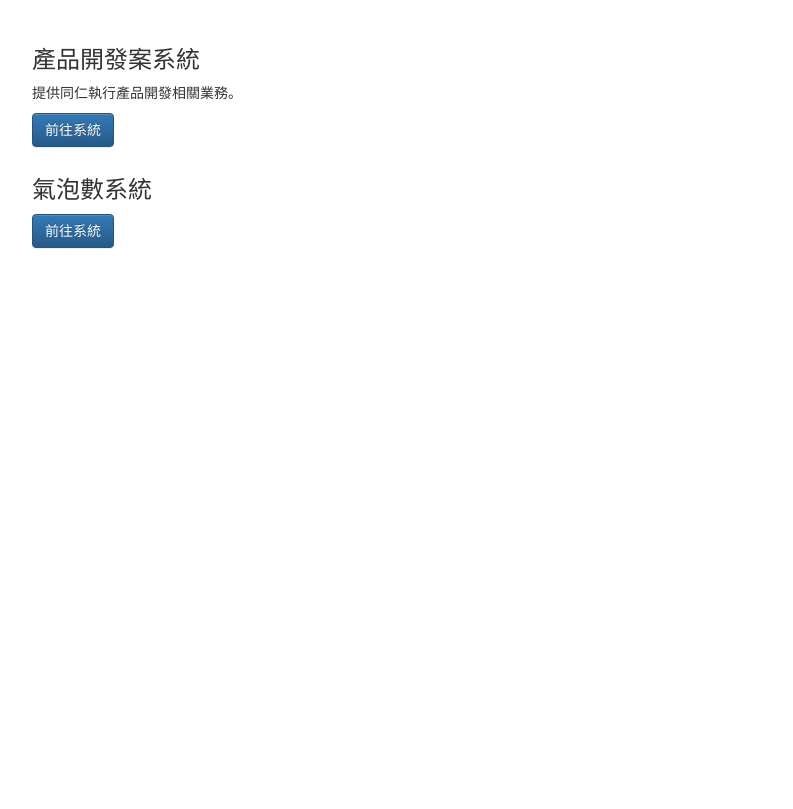
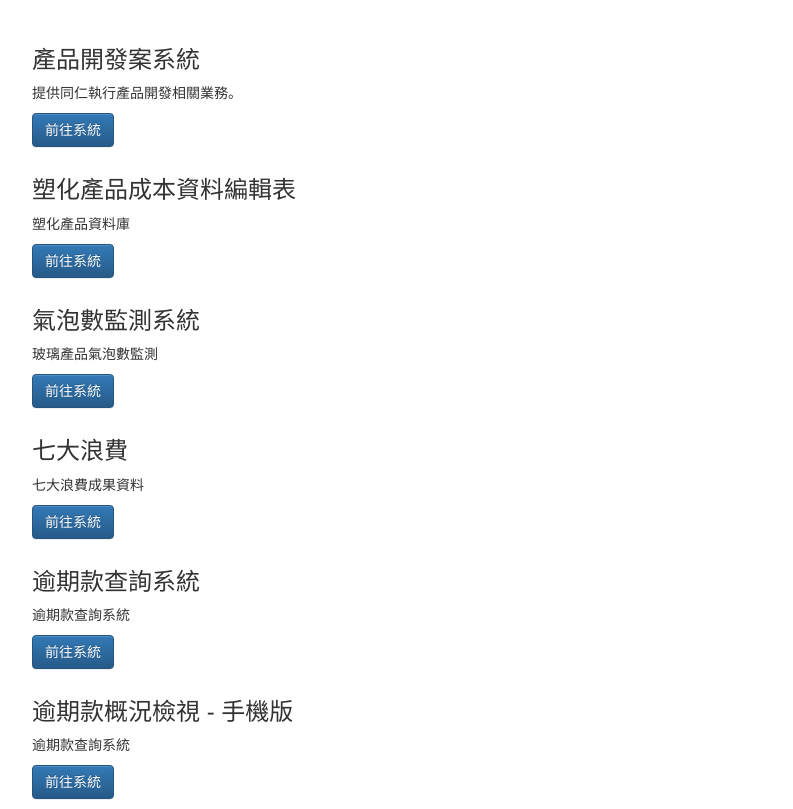
Before and after one commit to junior-upgi/portal, a plain HTML site: page index.html in a window 1280 px wide. Shown: the part 162-971 px from the top of the page, without its empty margins (243-1036 px from the left). Before the commit the page ends 800 px from the top, so only its background shows below. Drawn offline with nearby package versions, Linux system fonts and the light colour scheme.

Commit message:
added items

```diff
--- a/index.html
+++ b/index.html
@@ -28,7 +28,7 @@
             <h2>UNI-PRESIDENT GLASS INDUSTRIAL</h2>
         </div>
         <div class="row">
-            <div class="col-md-4">
+            <div class="col-md-5">
                 <h3>產品開發案系統</h3>
                 <p>提供同仁執行產品開發相關業務。</p>
                 <p>
@@ -37,10 +37,47 @@
             </div>
         </div>
         <div class="row">
+            <div class="col-md-5">
+                <h3>塑化產品成本資料編輯表</h3>
+                <p>塑化產品資料庫</p>
+                <p>
+                    <a href="http://upgi.ddns.net/productDatabase/plastic" class="btn btn-primary">前往系統</a>
+                </p>
+            </div>
+        </div>
+        <div class="row">
             <div class="col-md-4">
-                <h3>氣泡數系統</h3>
+                <h3>氣泡數監測系統</h3>
+                <p>玻璃產品氣泡數監測</p>
                 <p>
                     <a href="http://upgi.ddns.net:3355/seedCount" class="btn btn-primary">前往系統</a>
+                </p>
+            </div>
+        </div>
+        <div class="row">
+            <div class="col-md-4">
+                <h3>七大浪費</h3>
+                <p>七大浪費成果資料</p>
+                <p>
+                    <a href="http://upgi.ddns.net/wasteReduction" class="btn btn-primary">前往系統</a>
+                </p>
+            </div>
+        </div>
+        <div class="row">
+            <div class="col-md-4">
+                <h3>逾期款查詢系統</h3>
+                <p>逾期款查詢系統</p>
+                <p>
+                    <a href="http://upgi.ddns.net:3355/overdueMonitor" class="btn btn-primary">前往系統</a>
+                </p>
+            </div>
+        </div>
+        <div class="row">
+            <div class="col-md-5">
+                <h3>逾期款概況檢視&nbsp;-&nbsp;手機版</h3>
+                <p>逾期款查詢系統</p>
+                <p>
+                    <a href="http://upgi.ddns.net:3355/overdueMonitor/mobileReport.html" class="btn btn-primary">前往系統</a>
                 </p>
             </div>
         </div>
```
